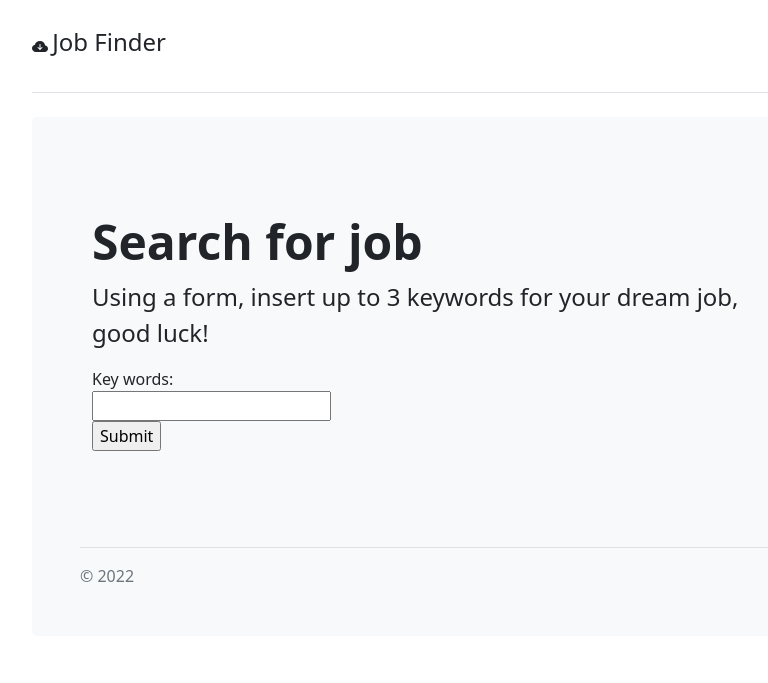
After one commit to JedSawicki/fastapi_jobs, a FastAPI app: template templates/index.html in a window 1280 px wide. The commit adds this page. Shown: the top 683 px of the page, without its empty margins (50-818 px from the left). Run offline with FastAPI, Linux system fonts and the light colour scheme; the template is opened without the code that fills it, so the values that code supplies are empty.

Commit message:
Added template, bugfixes

```diff
--- a/main.py
+++ b/main.py
@@ -19,9 +19,10 @@ app.mount("/static", StaticFiles(directory="static"), name="static")
 
 db: List[Offer] = []
 
-@app.get("/")
-async def root():
-    return {"message": "Hello World"}
+@app.get("/", response_class=HTMLResponse)
+async def root(request: Request):
+
+    return templates.TemplateResponse('index.html', {"request": request})
 
 
 @app.get("/get/offers")
@@ -44,27 +45,20 @@ async def fetch_offers():
 
 @app.get("/form", response_class=HTMLResponse)
 async def get_form(request: Request):
-    return templates.TemplateResponse('item.html', {"request": request})
+    return templates.TemplateResponse('index.html', {"request": request})
 
 
 @app.post("/form", response_class=HTMLResponse)
 async def post_from(request: Request, key_words: str = Form(...)):
-    offers = []
-    print(f'technology: {key_words}')
     key_list = []
-    res = len(key_words.split())
     keys = key_words.split()
-    print(keys[0])
     for key in keys:
         if key is not None:
             key_list.append(key)
-        else:
-            key_list.append(None)
     while len(key_list) != 4:
         key_list.append(None)
-    print(key_list)
     try:
-        linkedin_offers = scrapy.linkedin_worker(key_list[0], key_list[1], key_list[2], None)
+        linkedin_offers = scrapy.linkedin_worker(key_list[0], key_list[1], key_list[2])
         nofluff_offers = scrapy.no_fluff_jobs_worker(key_list[0], key_list[1], key_list[2])
         offers = linkedin_offers + nofluff_offers
         random.shuffle(offers)
@@ -73,7 +67,7 @@ async def post_from(request: Request, key_words: str = Form(...)):
         print('Index ERROR')
 
 
-    return templates.TemplateResponse('item.html', {"request": request, "offers": offers}  )
+    return templates.TemplateResponse('index.html', {"request": request, "offers": offers}  )
 
 if __name__ == "__main__":
     uvicorn.run(app, host="127.0.0.1", port=8000)
--- /dev/null
+++ b/templates/index.html
@@ -0,0 +1,67 @@
+<!doctype html>
+<html lang="en">
+  <head>
+    <meta charset="utf-8">
+    <meta name="viewport" content="width=device-width, initial-scale=1">
+    <meta name="description" content="">
+    <meta name="author" content="Mark Otto, Jacob Thornton, and Bootstrap contributors">
+    <meta name="generator" content="Hugo 0.88.1">
+    <title>Jumbotron example · Bootstrap v5.1</title>
+
+    <link rel="canonical" href="https://getbootstrap.com/docs/5.1/examples/jumbotron/">
+
+
+
+
+    <!-- Bootstrap core CSS -->
+    <link href="https://cdn.jsdelivr.net/npm/bootstrap@5.1.3/dist/css/bootstrap.min.css" rel="stylesheet" integrity="sha384-1BmE4kWBq78iYhFldvKuhfTAU6auU8tT94WrHftjDbrCEXSU1oBoqyl2QvZ6jIW3" crossorigin="anonymous">
+
+    <link href="{{ url_for('static', path='/styles.css') }}" rel="stylesheet">
+
+  </head>
+  <body>
+
+<main>
+  <div class="container py-4">
+    <header class="pb-3 mb-4 border-bottom">
+      <a href="/" class="d-flex align-items-center text-dark text-decoration-none">
+          <div class="fs4 mb-3">
+            <svg xmlns="http://www.w3.org/2000/svg" width="16" height="16" fill="currentColor" class="bi bi-cloud-arrow-down-fill" viewBox="0 0 16 16">
+                <path d="M8 2a5.53 5.53 0 0 0-3.594 1.342c-.766.66-1.321 1.52-1.464 2.383C1.266 6.095 0 7.555 0 9.318 0 11.366 1.708 13 3.781 13h8.906C14.502 13 16 11.57 16 9.773c0-1.636-1.242-2.969-2.834-3.194C12.923 3.999 10.69 2 8 2zm2.354 6.854-2 2a.5.5 0 0 1-.708 0l-2-2a.5.5 0 1 1 .708-.708L7.5 9.293V5.5a.5.5 0 0 1 1 0v3.793l1.146-1.147a.5.5 0 0 1 .708.708z"></path>
+              </svg>
+        <span class="fs-4">Job Finder</span>
+        </div>
+      </a>
+    </header>
+
+    <div class="p-5 mb-4 bg-light rounded-3">
+      <div class="container-fluid py-5">
+        <h1 class="display-5 fw-bold">Search for job</h1>
+        <p class="col-md-8 fs-4">Using a form, insert up to 3 keywords for your dream job, good luck!</p>
+        <form method="POST" enctype="multipart/form-data">
+            <label for="key_words">Key words:</label><br>
+            <input type="text" name="key_words"><br>
+            <input type="submit" value="Submit">
+        </form>
+        <div class="list-group mt-4">
+            {% for offer in offers %}
+            <a href="{{offer.href}}" class="list-group-item list-group-item-action">
+              <div class="d-flex w-100 justify-content-between">
+                <h5 class="mb-1">{{offer.name}}</h5>
+                <small class="text-muted">{{offer.offer_root}}</small>
+              </div>
+              <p class="mb-1">{{offer.company_name}}</p>
+              <small class="text-muted">{{offer.location}}</small>
+            </a>
+            {% endfor %}
+        </div>
+    </div>
+
+
+    <footer class="pt-3 mt-4 text-muted border-top">
+      &copy; 2022
+    </footer>
+  </div>
+</main>
+  </body>
+</html>
--- a/templates/item.html
+++ b/templates/item.html
@@ -4,14 +4,16 @@
         <link href="{{ url_for('static', path='/styles.css') }}" rel="stylesheet">
     </head>
     <body>
-        <h1>Basic White Form</h1>
+        <h1>Look for IT Jobs:</h1>
         <form method="POST" enctype="multipart/form-data">
-            <label for="key_words">Username:</label><br>
+            <label for="key_words">Key words:</label><br>
             <input type="text" name="key_words"><br>
             <input type="submit" value="Submit">
         </form>
         {% for offer in offers %}
             <h2>{{offer.name}}</h2>
+            <h3>{{offer.href}}</h3>
+            <h3>{{offer.company_name}}</h3>
         {% endfor %}
     </body>
 </html>
```
Also changed, not shown: linkedin_scraper.py (+8 -5 lines), static/styles.css (added).
